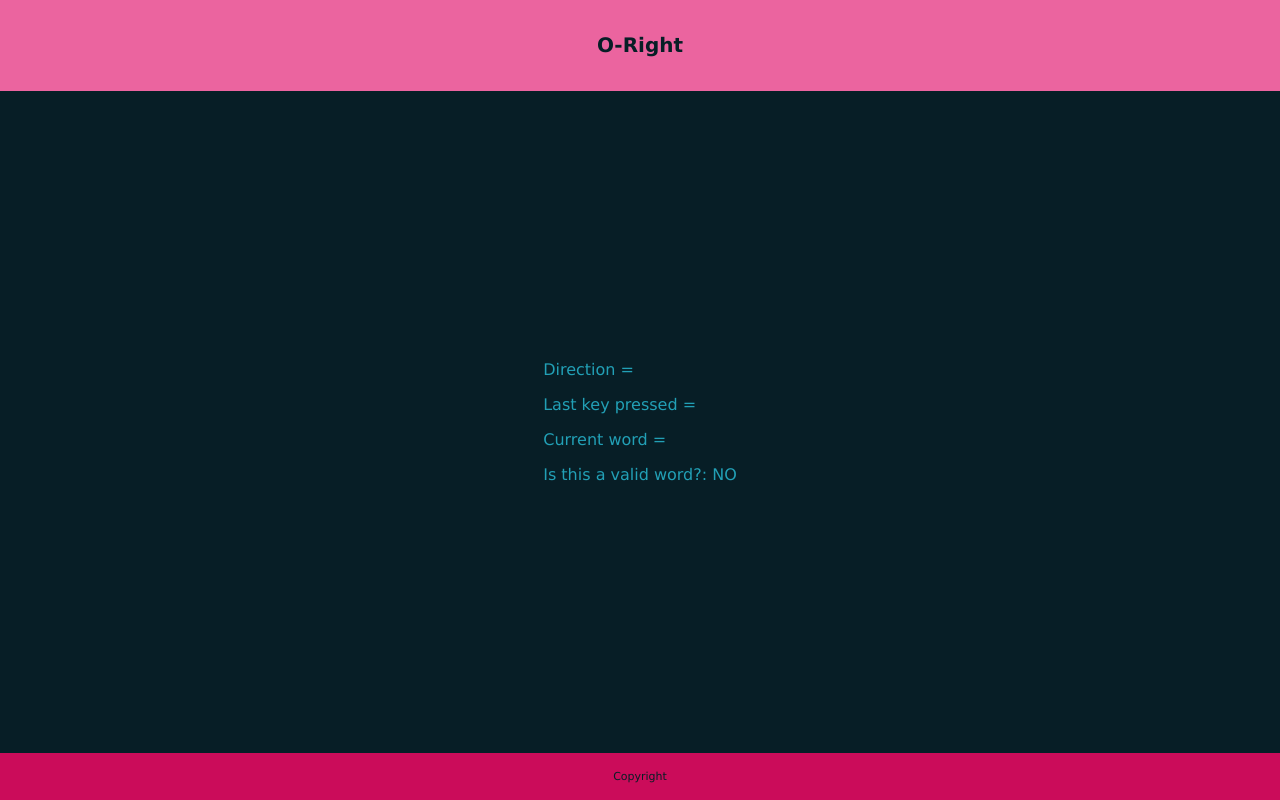
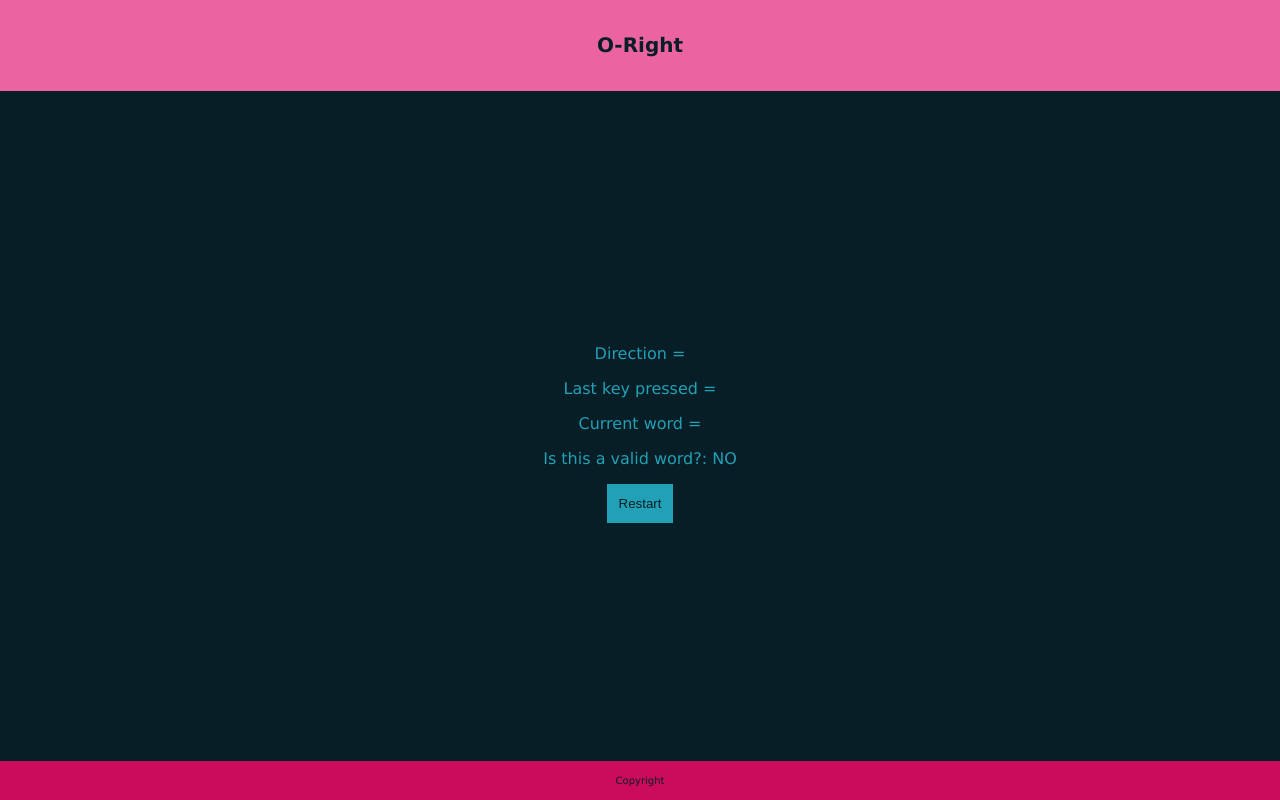
Before and after one commit to otiscurtisdotcom/o-right, a React (Create React App) app: page / in a window 1280 px wide. Built offline with nearby package versions, Linux system fonts and the light colour scheme.

Commit message:
Add restart button

```diff
--- a/src/App.scss
+++ b/src/App.scss
@@ -26,11 +26,27 @@ main {
 
 footer {
   background-color: $red;
-  padding: 6px;
+  padding: 4px;
   text-align: center;
 
   p {
     color: $black;
-    font-size: 11px;
+    font-size: 10px;
   }
 }
+
+button {
+  appearance: none;
+  background-color: $turquoise;
+  border: none;
+  border-radius: 0;
+  color: $black;
+  cursor: pointer;
+  display: inline-block;
+  outline: none;
+  padding: 12px;
+
+  &:hover {
+    background-color: $pink;
+  }
+}
--- a/src/Page/Page.tsx
+++ b/src/Page/Page.tsx
@@ -34,13 +34,23 @@ function Page() {
     fetchData();
   }, [currentWord]);
 
+  function restart() {
+    setCurrentWord('');
+    setLastDirection('');
+    setLastKeyPressed('');
+  }
+
   return (
-    <div>
+    <section>
       <p>Direction = {lastDirection}</p>
       <p>Last key pressed = {lastKeyPressed}</p>
       <p>Current word = {currentWord}</p>
       <p>Is this a valid word?: {isCurrentWordValid ? 'YES' : 'NO'}</p>
-    </div>
+
+      <button onClick={restart}>
+        Restart
+      </button>
+    </section>
   );
 }
 
```
Also changed, not shown: src/Page/Page.scss (line endings or trailing spaces).
